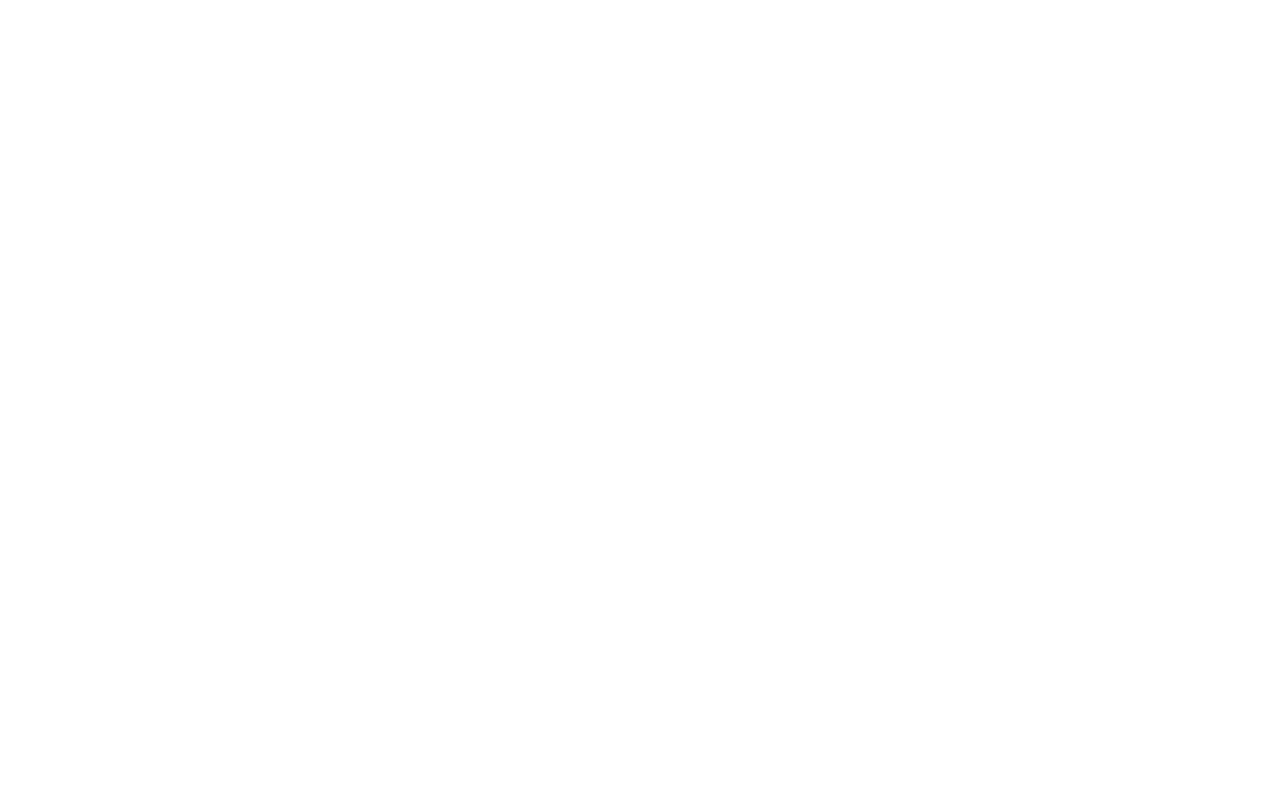
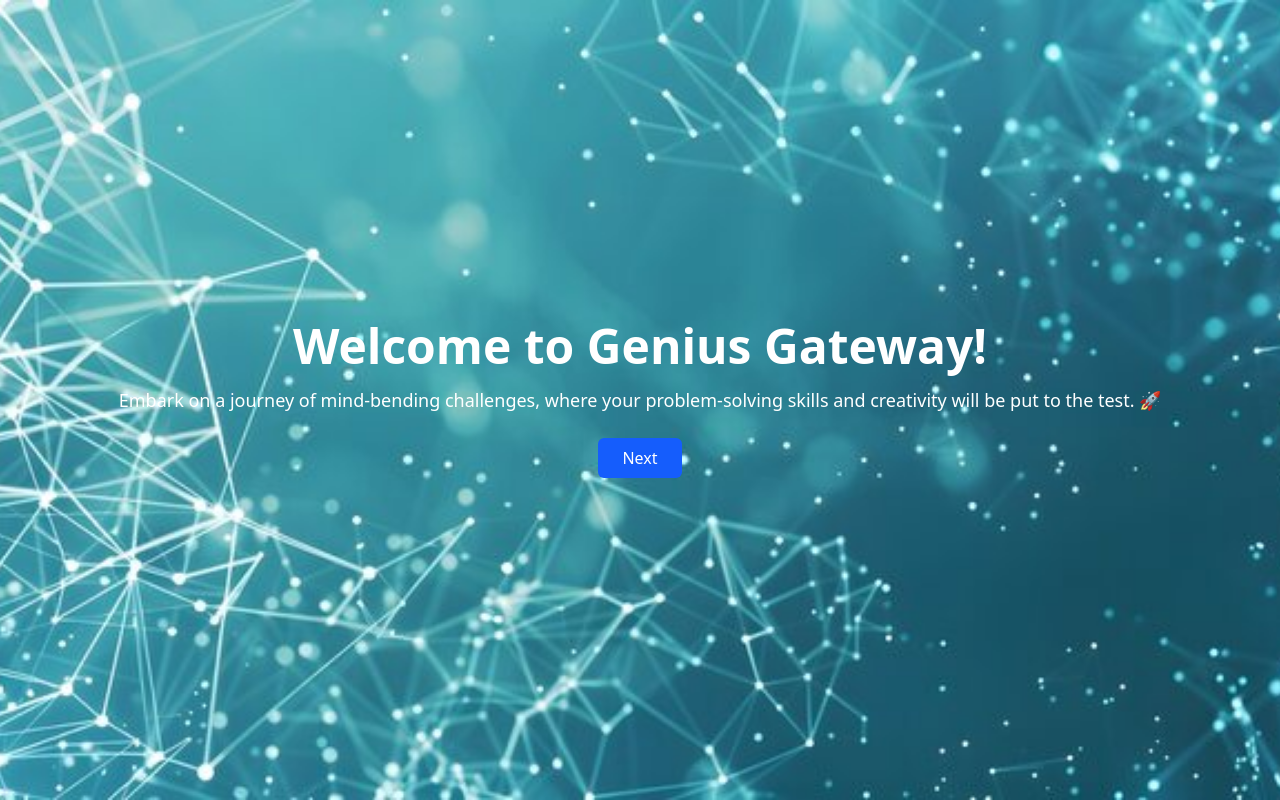
Before and after one commit to mohanaswarupaseepana/Genius-Gateway, a React (Vite) app: page /welcome in a window 1280 px wide. Before the commit this address had no page. Built offline with nearby package versions, Linux system fonts and the light colour scheme.

Commit message:
welcome page

```diff
--- a/package.json
+++ b/package.json
@@ -12,6 +12,7 @@
   "dependencies": {
     "@tailwindcss/vite": "^4.0.6",
     "axios": "^1.7.9",
+    "framer-motion": "^12.4.7",
     "react": "^19.0.0",
     "react-dom": "^19.0.0",
     "react-icons": "^5.5.0",
--- a/src/App.jsx
+++ b/src/App.jsx
@@ -6,6 +6,7 @@
 import { BrowserRouter as Router, Routes, Route } from 'react-router-dom';
 import Level2 from "./components/Level2.jsx"
 import Queens from "./components/Queens.jsx"
+import Welcome from "./components/Welcome.jsx"
 const App = () => {
   return (
     <Router>
@@ -16,7 +17,7 @@
         <Route path="/checkpoints" element={<Checkpoints />} />
         <Route path="/leaderboard" element={<Leaderboard_level1 />} />
         <Route path="/magicSquare" element={<MagicSquare />} />
-
+        <Route path="/welcome" element={<Welcome />} />
         <Route path="/sample" element={<Queens/>}/>
       </Routes>
     </Router>
--- /dev/null
+++ b/src/components/Welcome.jsx
@@ -0,0 +1,67 @@
+import { useState } from "react";
+import { motion } from "framer-motion";
+
+const Welcome = () => {
+  const [step, setStep] = useState(0); // Track the current step (Welcome -> About -> Rules)
+
+  const nextStep = () => {
+    if (step < 2) {
+      setStep(step + 1); // Move to the next step (Welcome -> About -> Rules)
+    }
+  };
+
+  const sections = [
+    {
+      title: "Welcome to Genius Gateway!",
+      description:
+        "Embark on a journey of mind-bending challenges, where your problem-solving skills and creativity will be put to the test. 🚀",
+    },
+    {
+      title: "About the Event",
+      description:
+        "Genius Gateway is an immersive event designed to push the boundaries of your coding and logic skills. Collaborate, innovate, and rise to the challenge!",
+    },
+    {
+      title: "Rules & Guidelines",
+      description:
+        "1️⃣ No external help.\n2️⃣ Complete challenges within the allocated time.\n3️⃣ Use your creativity, teamwork, and logic to solve problems.",
+    },
+  ];
+
+  return (
+    <div className="h-screen bg-blue-200 flex justify-center items-center bg-[url('/bg_image.jpg')] bg-cover bg-center">
+      <motion.div
+        key={step}
+        initial={{ opacity: 0, scale: 0.8 }}
+        animate={{ opacity: 1, scale: 1 }}
+        exit={{ opacity: 0, scale: 0.8 }}
+        transition={{ duration: 0.6 }}
+        className="absolute text-center w-full px-6"
+      >
+        <h1 className="text-5xl font-bold text-white mb-4">{sections[step].title}</h1>
+        <p className="text-lg text-white mb-6 whitespace-pre-line">
+          {sections[step].description}
+        </p>
+
+        <div className="flex justify-center gap-4">
+          {step > 0 && (
+            <button
+              onClick={() => setStep(step - 1)}
+              className="px-4 py-2 bg-gray-300 text-gray-700 rounded-md hover:bg-gray-400"
+            >
+              Back
+            </button>
+          )}
+          <button
+            onClick={nextStep}
+            className="px-6 py-2 bg-blue-600 text-white rounded-md hover:bg-blue-700"
+          >
+            {step < 2 ? "Next" : "Start the Event 🚀"}
+          </button>
+        </div>
+      </motion.div>
+    </div>
+  );
+};
+
+export default Welcome;
```
Also changed, not shown: 1 other file (tests, documents, lock files or other folders).
